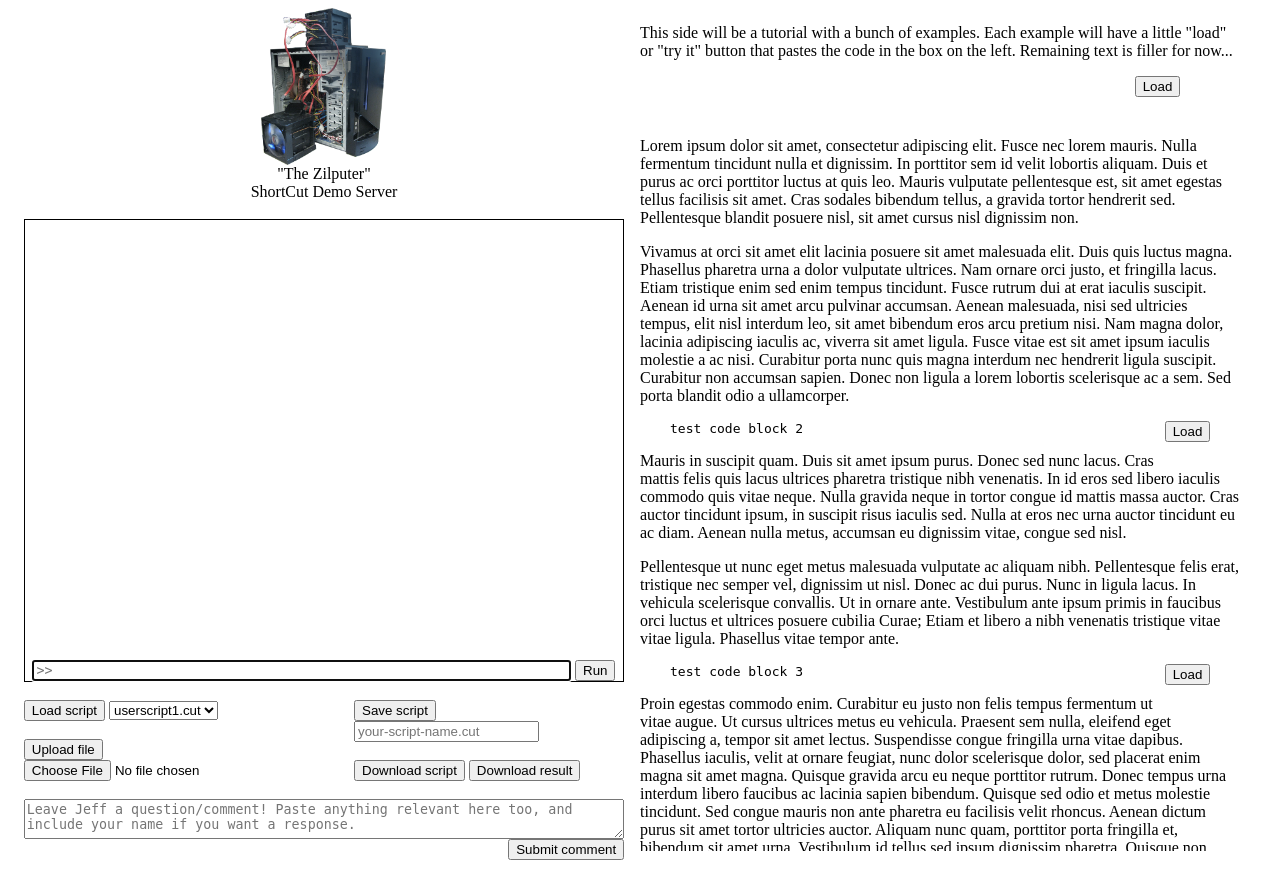
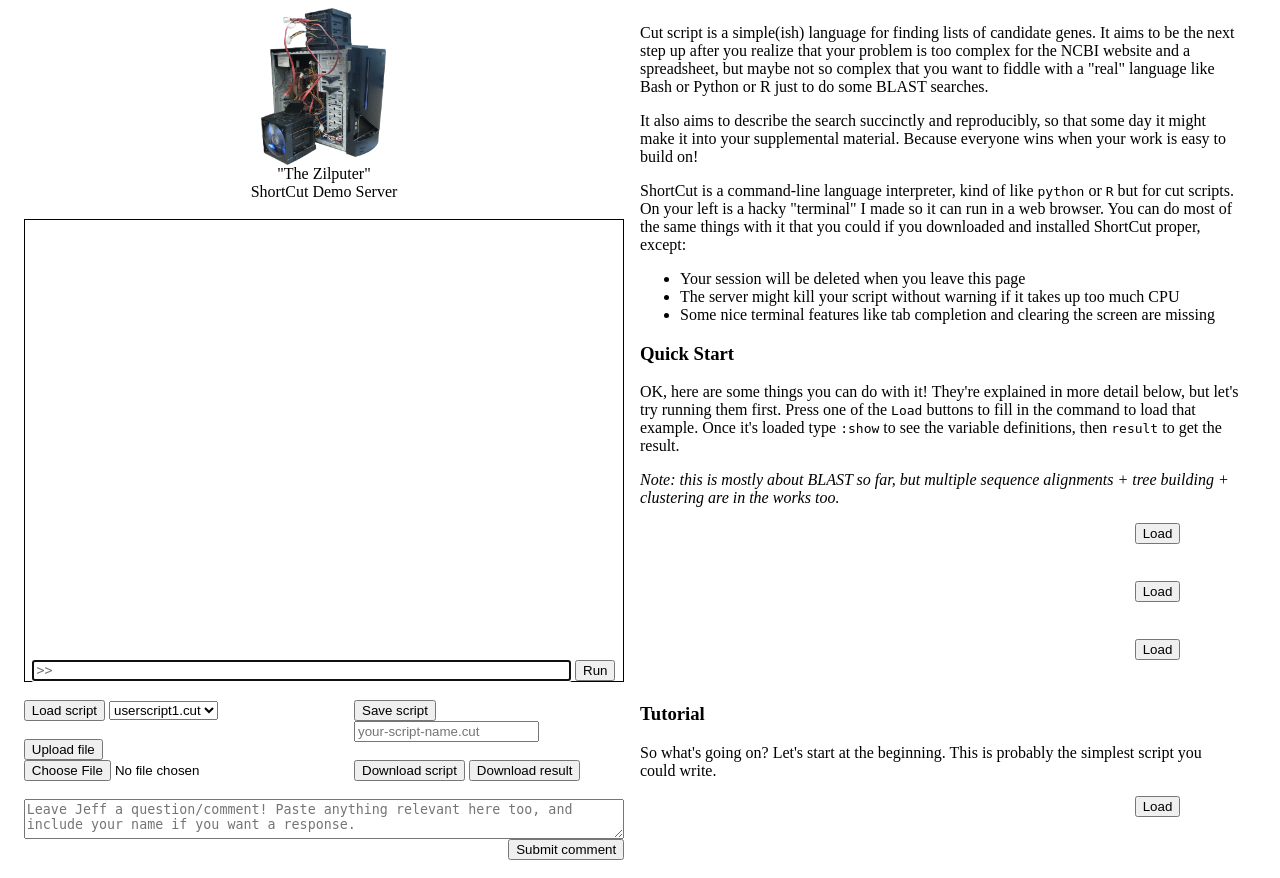
Before and after one commit to jefdaj/ortholang-demo, a Flask app: template templates/index.html in a window 1280 px wide. Run offline with Flask 2, Linux system fonts and the light colour scheme; the template is opened without the code that fills it, so the values that code supplies are empty; some libraries are stand-ins or nearby versions.

Commit message:
start writing the tutorial

```diff
--- a/shortcut.py
+++ b/shortcut.py
@@ -2,18 +2,18 @@
 
 # TODO thank that guy for the random numbers example that fixed the bug
 
-from datetime       import datetime
-from flask          import Flask, render_template, request, make_response
-from flask_socketio import SocketIO, emit
-from glob           import glob
-from os.path        import join, realpath
-from re             import sub
-from shutil         import rmtree
-from subprocess     import Popen, PIPE, STDOUT
-from threading      import Thread, Event
-from time           import sleep
-from uuid           import uuid4
-
+from datetime          import datetime
+from flask             import Flask, render_template, request, make_response
+from flask_socketio    import SocketIO, emit
+from flaskext.markdown import Markdown
+from glob              import glob
+from os.path           import join, realpath
+from re                import sub
+from shutil            import rmtree
+from subprocess        import Popen, PIPE, STDOUT
+from threading         import Thread, Event
+from time              import sleep
+from uuid              import uuid4
 
 #############
 # utilities #
@@ -98,12 +98,13 @@ class ShortcutThread(Thread):
 #############
 
 app = Flask(__name__)
+Markdown(app)
 app.config['SECRET_KEY'] = 'so-secret!'
 socketio = SocketIO(app, manage_session=False, logger=True, engineio_logger=True)
 
 # these are used to render the code examples
 examples = {}
-for path in glob('tutorial/*.cut'):
+for path in glob('examples/*.cut'):
     with open(path, 'r') as f:
         txt = f.read()
     examples[path] = {'id': path.replace('/', '_'), 'content': txt}
--- a/templates/index.html
+++ b/templates/index.html
@@ -74,45 +74,59 @@
 	</div>
 	<div id="right">
 		<div style="width: 95%;">
-			<p>This side will be a tutorial with a bunch of examples. Each example will have a little "load" or "try it" button that pastes the code in the box on the left. Remaining text is filler for now...</p>
+{% filter markdown %}
 
-			{% with path='tutorial/basic01.cut' %} {% include "loadcode.html" %} {% endwith %}
+Cut script is a simple(ish) language for finding lists of candidate genes. It
+aims to be the next step up after you realize that your problem is too complex
+for the NCBI website and a spreadsheet, but maybe not so complex that you want
+to fiddle with a "real" language like Bash or Python or R just to do some BLAST
+searches.
 
-			<p>Lorem ipsum dolor sit amet, consectetur adipiscing elit. Fusce nec lorem mauris. Nulla fermentum tincidunt nulla et dignissim. In porttitor sem id velit lobortis aliquam. Duis et purus ac orci porttitor luctus at quis leo. Mauris vulputate pellentesque est, sit amet egestas tellus facilisis sit amet. Cras sodales bibendum tellus, a gravida tortor hendrerit sed. Pellentesque blandit posuere nisl, sit amet cursus nisl dignissim non.</p>
+It also aims to describe the search succinctly and reproducibly, so that some
+day it might make it into your supplemental material. Because everyone wins
+when your work is easy to build on!
 
-			<p>Vivamus at orci sit amet elit lacinia posuere sit amet malesuada elit. Duis quis luctus magna. Phasellus pharetra urna a dolor vulputate ultrices. Nam ornare orci justo, et fringilla lacus. Etiam tristique enim sed enim tempus tincidunt. Fusce rutrum dui at erat iaculis suscipit. Aenean id urna sit amet arcu pulvinar accumsan. Aenean malesuada, nisi sed ultricies tempus, elit nisl interdum leo, sit amet bibendum eros arcu pretium nisi. Nam magna dolor, lacinia adipiscing iaculis ac, viverra sit amet ligula. Fusce vitae est sit amet ipsum iaculis molestie a ac nisi. Curabitur porta nunc quis magna interdum nec hendrerit ligula suscipit. Curabitur non accumsan sapien. Donec non ligula a lorem lobortis scelerisque ac a sem. Sed porta blandit odio a ullamcorper.</p>
+ShortCut is a command-line language interpreter, kind of like `python` or `R`
+but for cut scripts. On your left is a hacky "terminal" I made so it can run in
+a web browser. You can do most of the same things with it that you could if you
+downloaded and installed ShortCut proper, except:
 
-			<center>
-				<div style="text-align: left; width: 90%;">
-					<form id="tutorial1" style="float: right;">
-						<input type="button" onclick="autofill_repl(':load tutorial/basic02.cut')" name="submit" value="Load">
-					</form>
-					<pre><code>test code block 2</pre></code>
-				</div>
-			</center>
+* Your session will be deleted when you leave this page
+* The server might kill your script without warning if it takes up too much CPU
+* Some nice terminal features like tab completion and clearing the screen are missing
 
+### Quick Start
 
-			<p>Mauris in suscipit quam. Duis sit amet ipsum purus. Donec sed nunc lacus. Cras mattis felis quis lacus ultrices pharetra tristique nibh venenatis. In id eros sed libero iaculis commodo quis vitae neque. Nulla gravida neque in tortor congue id mattis massa auctor. Cras auctor tincidunt ipsum, in suscipit risus iaculis sed. Nulla at eros nec urna auctor tincidunt eu ac diam. Aenean nulla metus, accumsan eu dignissim vitae, congue sed nisl.</p>
+OK, here are some things you can do with it! They're explained in more detail
+below, but let's try running them first. Press one of the `Load` buttons to
+fill in the command to load that example. Once it's loaded type `:show` to see
+the variable definitions, then `result` to get the result.
 
-			<p>Pellentesque ut nunc eget metus malesuada vulputate ac aliquam nibh. Pellentesque felis erat, tristique nec semper vel, dignissim ut nisl. Donec ac dui purus. Nunc in ligula lacus. In vehicula scelerisque convallis. Ut in ornare ante. Vestibulum ante ipsum primis in faucibus orci luctus et ultrices posuere cubilia Curae; Etiam et libero a nibh venenatis tristique vitae vitae ligula. Phasellus vitae tempor ante.</p>
+_Note: this is mostly about BLAST so far, but multiple sequence alignments +
+tree building + clustering are in the works too._
 
-			<center>
-				<div style="text-align: left; width: 90%;">
-					<form id="tutorial1" style="float: right;">
-						<input type="button" onclick="autofill_repl(':load tutorial/basic03.cut')" name="submit" value="Load">
-					</form>
-					<pre><code>test code block 3</pre></code>
-				</div>
-			</center>
+{% endfilter %}
+{% with path='examples/quick01.cut' %} {% include "example.html" %} {% endwith %}
+{% filter markdown %}
 
+{% endfilter %}
+{% with path='examples/quick02.cut' %} {% include "example.html" %} {% endwith %}
+{% filter markdown %}
 
-			<p>Proin egestas commodo enim. Curabitur eu justo non felis tempus fermentum ut vitae augue. Ut cursus ultrices metus eu vehicula. Praesent sem nulla, eleifend eget adipiscing a, tempor sit amet lectus. Suspendisse congue fringilla urna vitae dapibus. Phasellus iaculis, velit at ornare feugiat, nunc dolor scelerisque dolor, sed placerat enim magna sit amet magna. Quisque gravida arcu eu neque porttitor rutrum. Donec tempus urna interdum libero faucibus ac lacinia sapien bibendum. Quisque sed odio et metus molestie tincidunt. Sed congue mauris non ante pharetra eu facilisis velit rhoncus. Aenean dictum purus sit amet tortor ultricies auctor. Aliquam nunc quam, porttitor porta fringilla et, bibendum sit amet urna. Vestibulum id tellus sed ipsum dignissim pharetra. Quisque non ipsum nec mauris ullamcorper interdum non et velit.</p>
+{% endfilter %}
+{% with path='examples/quick03.cut' %} {% include "example.html" %} {% endwith %}
+{% filter markdown %}
 
-			<p>Fusce lorem leo, molestie nec ultricies a, vulputate a ante. Aenean vel mauris libero, sit amet tempor sapien. Suspendisse vel purus sit amet nunc placerat suscipit tincidunt et arcu. Donec sit amet magna diam. Nam a lacus libero. Proin vitae lectus at lorem rhoncus aliquet ut ut ligula. Nam ante dui, placerat quis fermentum quis, eleifend ac justo. Morbi gravida urna eu risus scelerisque id tempus leo adipiscing. Morbi vel libero eu felis congue venenatis sed eget tellus. Ut metus libero, auctor sed congue eu, fringilla vel purus. Donec urna lorem, congue ac dapibus in, sollicitudin id nunc. Sed ullamcorper, nibh imperdiet ullamcorper ultrices, tortor leo elementum elit, sit amet auctor lectus justo et sem.</p>
+### Tutorial
 
-			<p>Pellentesque sit amet erat sed orci ultricies rutrum sed eget est. Aenean quis elit arcu, ac rhoncus magna. Suspendisse eu magna vitae ligula porta condimentum sit amet et lacus. Donec at varius erat. Curabitur semper dapibus lorem ac faucibus. Praesent ornare vehicula nisi in fermentum. Curabitur viverra lectus in odio dictum sed imperdiet magna vulputate. In hac habitasse platea dictumst. Suspendisse potenti. Proin facilisis, nunc et laoreet ornare, justo quam ultrices nibh, ut suscipit lectus nib quam congue eget egestas est luctus. Donec quis viverra nisi. Mauris porta porttitor vehicula. Nulla facilisi. Maecenas libero nibh, auctor sed pellentesque sit amet, facilisis eu arcu. Praesent ut interdum ligula. Curabitur ac elit vehicula urna lobortis tempus. Cras venenatis iaculis urna, eget pellentesque neque pulvinar quis.</p>
+So what's going on? Let's start at the beginning.
+This is probably the simplest script you could write.
 
-			Vivamus diam enim, egestas dictum semper nec, sagittis et velit. Cras elementum suscipit sapien nec bibe
+{% endfilter %}
+{% with path='examples/tutorial01.cut' %} {% include "example.html" %} {% endwith %}
+{% filter markdown %}
+
+{% endfilter %}
 		</div>
 	</div>
 </div>
```
Also changed, not shown: templates/example.html (renamed from templates/loadcode.html), 7 other files.
